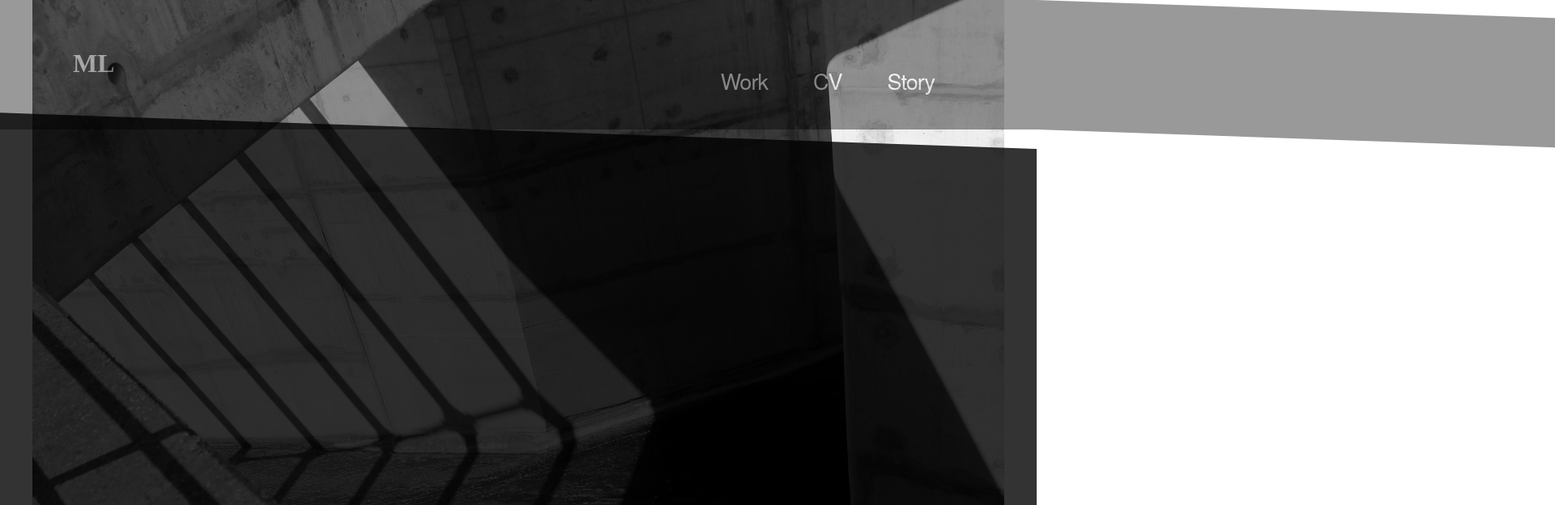
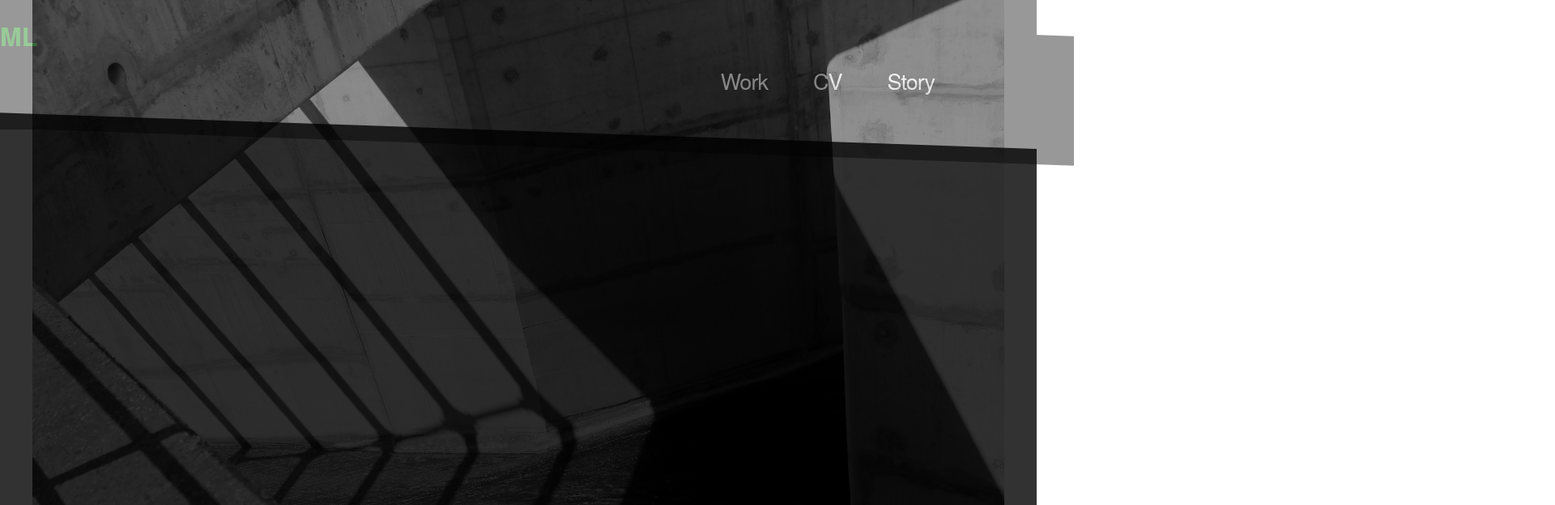
Before and after one commit to lomlo/CV_3.0, a plain HTML site: page index.html in a window 1280 px wide. Shown: the top 624 px of the page at 81% size, 1920 px wide, since content can reach past the window. Drawn offline with Linux system fonts and the light colour scheme.

Commit message:
crazy design

```diff
--- a/css/index.css
+++ b/css/index.css
@@ -23,7 +23,6 @@ html {
   height: 100%;
   position: absolute;
   background: inherit;
-  z-index: -1;
   bottom: 0;
   transform-origin: left bottom;
   transform: skewY(2deg);
@@ -44,7 +43,6 @@ html {
   height: 100%;
   position: absolute;
   background: black;
-  z-index: 3;
   bottom: 0;
   transform-origin: right top;
   transform: skewY(2deg);
@@ -58,18 +56,21 @@ html {
 
 /*HEADER*/
 
-.header {
+.header:not(.header::after) {
   text-align: right;
 }
 
 h1 {
-  color: white;
+  z-index: 5;
+  font-family: HelveticaNeue;
+  color: green;
   display: inline-block;
+  position: relative;
   float: left;
-  margin: 60px 0px 0px 90px;
 }
 
 nav {
+  float: right;
   position: relative;
   margin: 50px 90px 50px 0px;
   display: inline-block;
--- a/index.html
+++ b/index.html
@@ -20,7 +20,7 @@
     </div>
   </div>
   <div class="main">
-    <div class="row">
+    <!-- <div class="row">
       <div class="col-md-4"></div>
       <div class="col-md-4"></div>
       <div class="col-md-4"></div>
@@ -30,11 +30,9 @@
       <div class="col-md-4"></div>
       <div class="col-md-4"></div>
       <div class="col-md-2"></div>
-    </div>
+    </div> -->
   </div>
   <div class="bottom"></div>
 </div>
-<script src="js/jquery.min.js"></script>
-<script src="js/bootstrap.min.js"></script>
 </body>
 </html>
```
